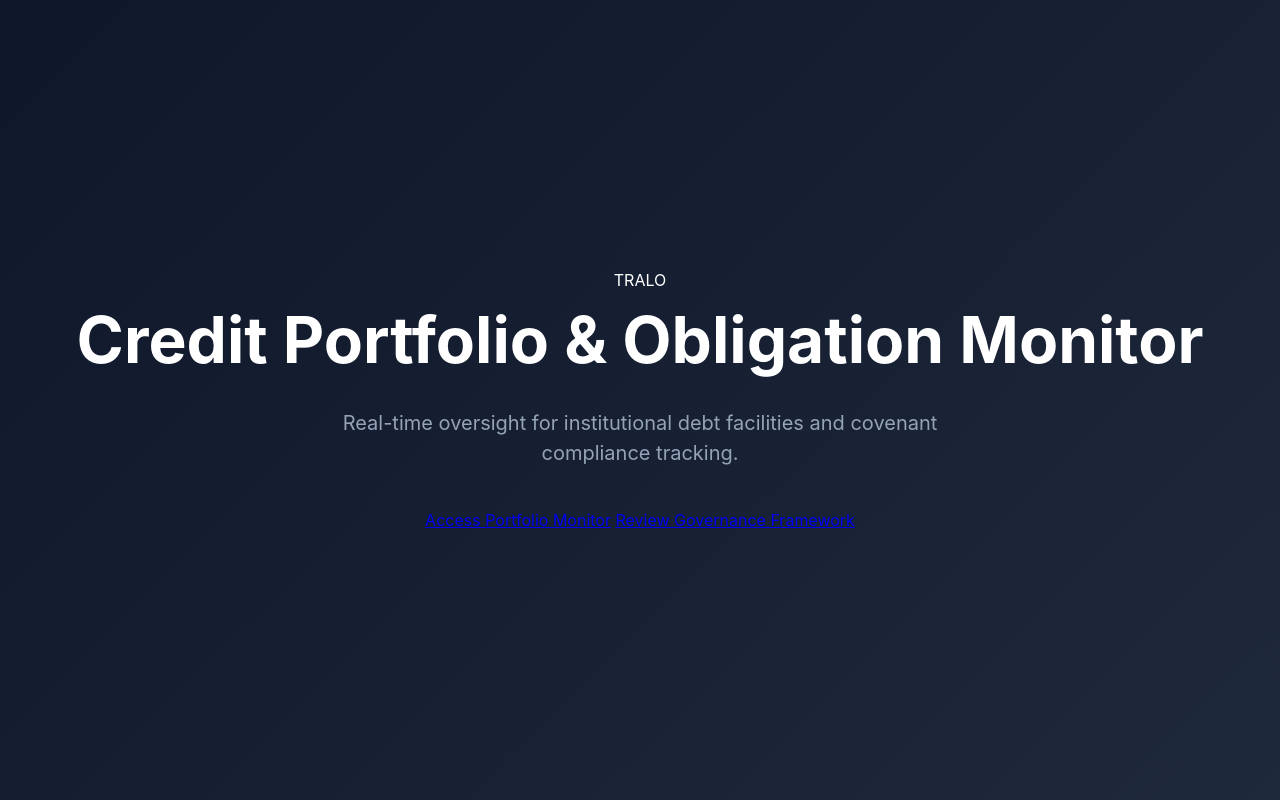
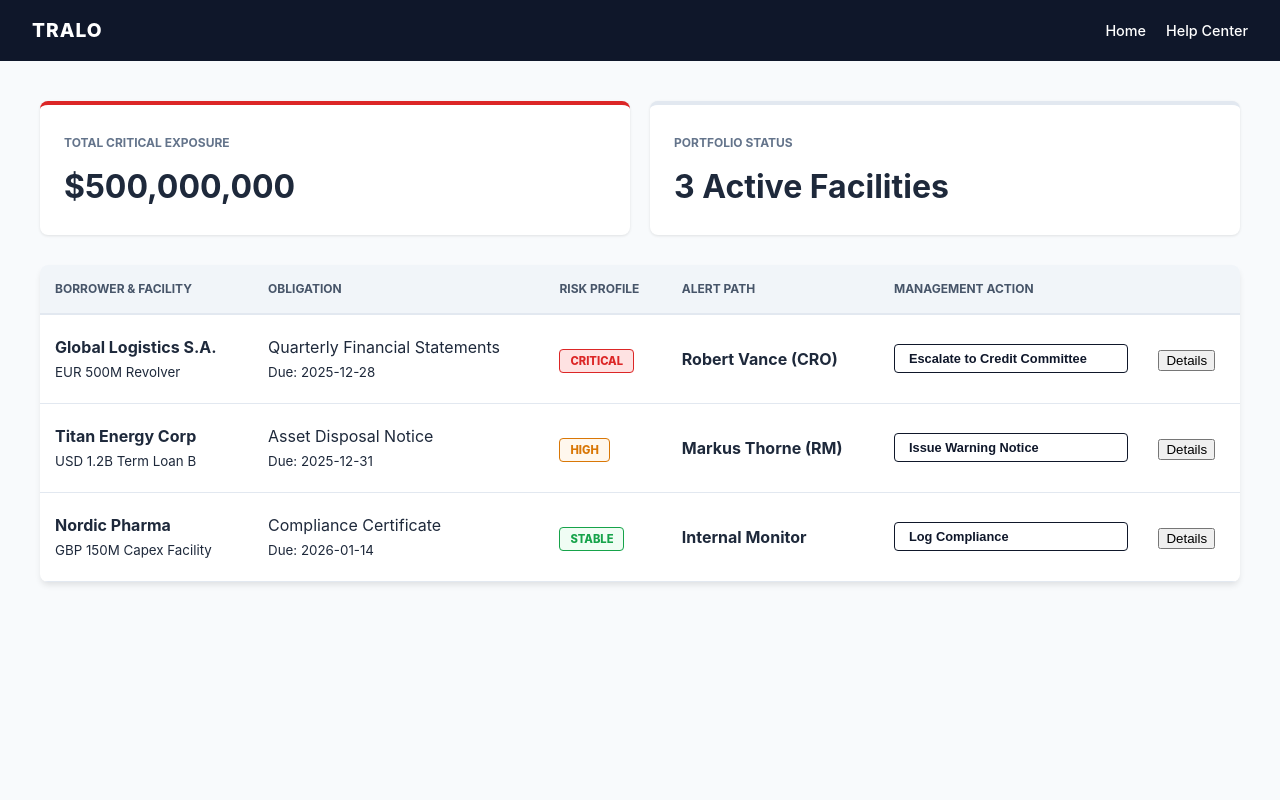
Before and after one commit to edimaudo/Tralo, a Flask app: page /dashboard in a window 1280 px wide. Run offline with Flask 3, Linux system fonts and the light colour scheme.

Commit message:
Update app.html

```diff
--- a/templates/app.html
+++ b/templates/app.html
@@ -1,18 +1,72 @@
 <!DOCTYPE html>
 <html lang="en">
 <head>
+    <meta charset="UTF-8">
     <link rel="stylesheet" href="{{ url_for('static', filename='css/style.css') }}">
-    <title>Tralo | Credit Portfolio Monitor</title>
+    <title>Tralo | Portfolio Dashboard</title>
 </head>
-<body class="landing-body">
-    <div class="hero">
+<body>
+    <nav>
         <div class="logo">TRALO</div>
-        <h1>Credit Portfolio & Obligation Monitor</h1>
-        <p>Real-time oversight for institutional debt facilities and covenant compliance tracking.</p>
-        <div class="cta">
-            <a href="/dashboard" class="btn-main">Access Portfolio Monitor</a>
-            <a href="/help" class="btn-sub">Review Governance Framework</a>
+        <div class="links"><a href="/">Home</a><a href="/help">Help Center</a></div>
+    </nav>
+
+    <div class="container">
+        <div class="summary-bar">
+            <div class="stat-card critical">
+                <label>Total Critical Exposure</label>
+                <h2>${{ crit_val }}</h2>
+            </div>
+            <div class="stat-card">
+                <label>Portfolio Status</label>
+                <h2>{{ portfolio|length }} Active Facilities</h2>
+            </div>
         </div>
+
+        <table class="data-table">
+            <thead>
+                <tr>
+                    <th>Borrower & Facility</th>
+                    <th>Obligation</th>
+                    <th>Risk Profile</th>
+                    <th>Alert Path</th>
+                    <th>Management Action</th>
+                    <th></th>
+                </tr>
+            </thead>
+            <tbody>
+                {% for loan in portfolio %}
+                <tr class="risk-row-{{ loan.risk.level.lower() }}">
+                    <td>
+                        <strong>{{ loan.borrower }}</strong><br>
+                        <small>{{ loan.facility }}</small>
+                    </td>
+                    <td>{{ loan.obligation }}<br><small class="deadline">Due: {{ loan.deadline }}</small></td>
+                    <td><span class="badge {{ loan.risk.level }}">{{ loan.risk.level }}</span></td>
+                    <td><strong>{{ loan.risk.path }}</strong></td>
+                    <td>
+                        <button class="workflow-btn" onclick="executeWorkflow('{{ loan.risk.level }}')">
+                            {{ loan.risk.action }}
+                        </button>
+                    </td>
+                    <td>
+                        <button class="detail-toggle" onclick="toggleDetails('{{ loan.id }}')">Details</button>
+                    </td>
+                </tr>
+                <tr id="details-{{ loan.id }}" class="detail-drawer" style="display:none;">
+                    <td colspan="6">
+                        <div class="detail-grid">
+                            <div class="detail-item"><strong>Sector:</strong> {{ loan.sector }}</div>
+                            <div class="detail-item"><strong>Margin:</strong> {{ loan.margin }}</div>
+                            <div class="detail-item"><strong>Jurisdiction:</strong> {{ loan.jurisdiction }}</div>
+                            <div class="detail-item"><strong>Covenant Summary:</strong> {{ loan.covenant_summary }}</div>
+                        </div>
+                    </td>
+                </tr>
+                {% endfor %}
+            </tbody>
+        </table>
     </div>
+    <script src="{{ url_for('static', filename='js/main.js') }}"></script>
 </body>
 </html>
```
